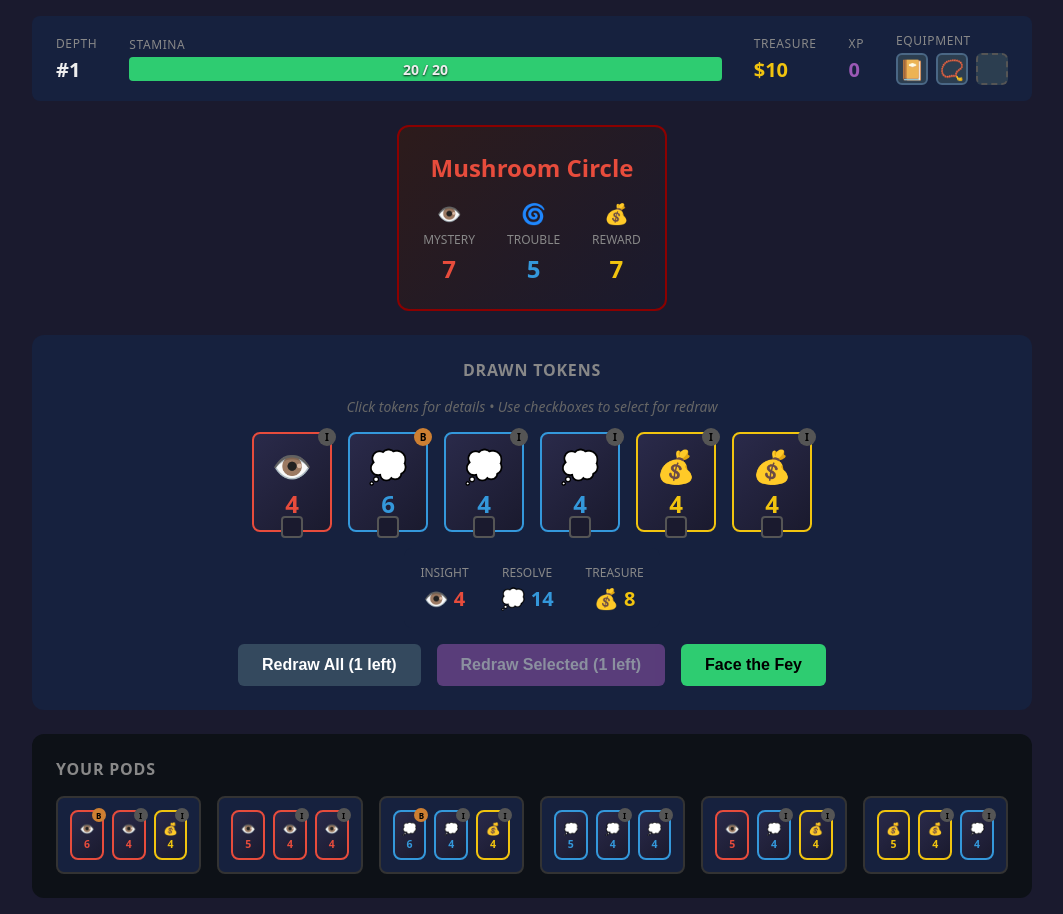
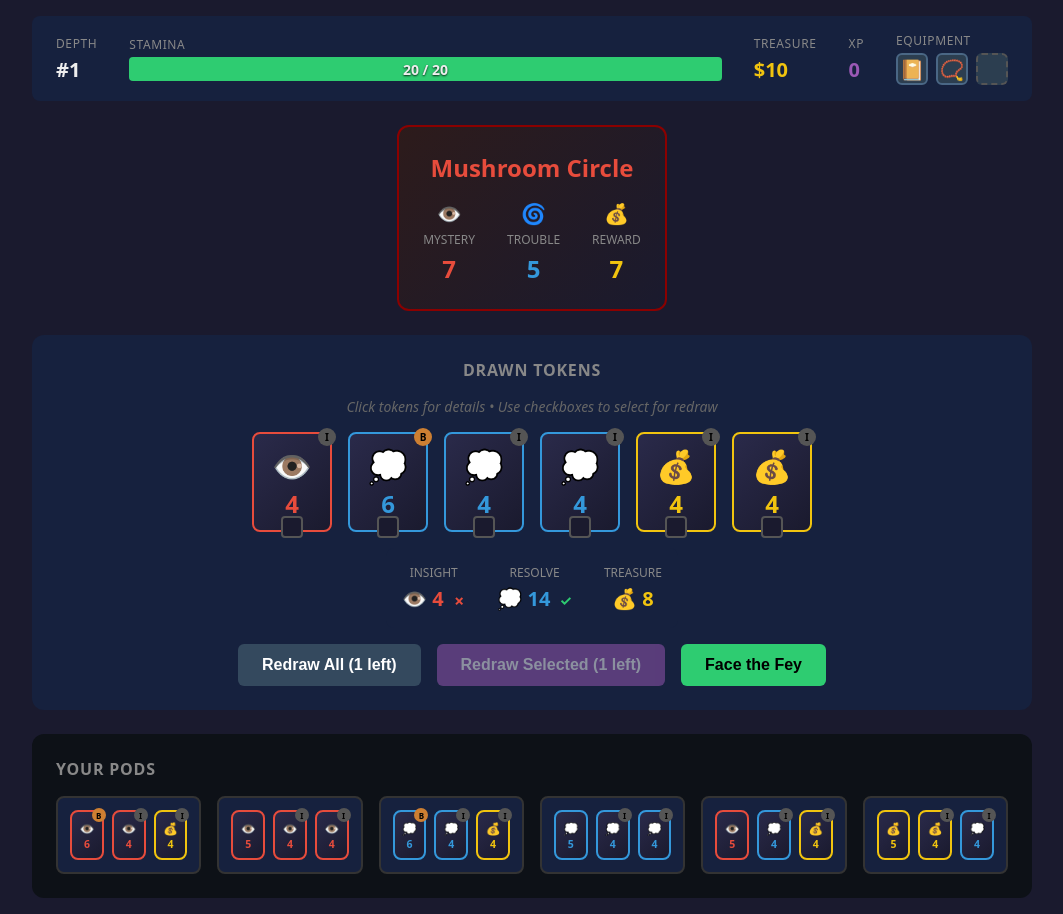
Before and after one commit to sitnaltax/jackpot-dungeon, a Svelte app: page / in a window 1280 px wide. Both pictures are taken after a click on the button "Start Game". Shown: the whole page, without its empty margins (108-1171 px from the left). Built offline with nearby package versions, Linux system fonts and the light colour scheme.

Commit message:
small updates

```diff
--- a/src/components/TokenDraw.svelte
+++ b/src/components/TokenDraw.svelte
@@ -4,6 +4,7 @@
     redrawsRemaining,
     selectiveRedrawsRemaining,
     selectedTokensForRedraw,
+    currentEncounter,
     redrawAll,
     toggleTokenSelection,
     redrawSelected,
@@ -49,6 +50,10 @@
   $: totals = calculateDrawTotals($drawnTokens);
   $: canSelectiveRedraw = $selectiveRedrawsRemaining > 0;
   $: hasSelection = $selectedTokensForRedraw.size > 0;
+
+  // Check if thresholds are met
+  $: insightMet = $currentEncounter && totals.insight >= $currentEncounter.mystery;
+  $: resolveMet = $currentEncounter && totals.resolve >= $currentEncounter.trouble;
 </script>
 
 <div class="token-draw">
@@ -69,13 +74,19 @@
   </div>
 
   <div class="totals">
-    <div class="total insight">
+    <div class="total insight" class:met={insightMet}>
       <span class="total-label">Insight</span>
-      <span class="total-value">👁️ {totals.insight}</span>
+      <span class="total-value">
+        👁️ {totals.insight}
+        <span class="threshold-indicator" class:met={insightMet}>{insightMet ? '✓' : '✗'}</span>
+      </span>
     </div>
-    <div class="total resolve">
+    <div class="total resolve" class:met={resolveMet}>
       <span class="total-label">Resolve</span>
-      <span class="total-value">💭 {totals.resolve}</span>
+      <span class="total-value">
+        💭 {totals.resolve}
+        <span class="threshold-indicator" class:met={resolveMet}>{resolveMet ? '✓' : '✗'}</span>
+      </span>
     </div>
     <div class="total treasure">
       <span class="total-label">Treasure</span>
@@ -172,6 +183,16 @@
     color: #f1c40f;
   }
 
+  .threshold-indicator {
+    font-size: 0.875rem;
+    margin-left: 0.25rem;
+    color: #e74c3c;
+  }
+
+  .threshold-indicator.met {
+    color: #2ecc71;
+  }
+
   .actions {
     display: flex;
     gap: 1rem;
```
Also changed, not shown: src/lib/constants.js.
